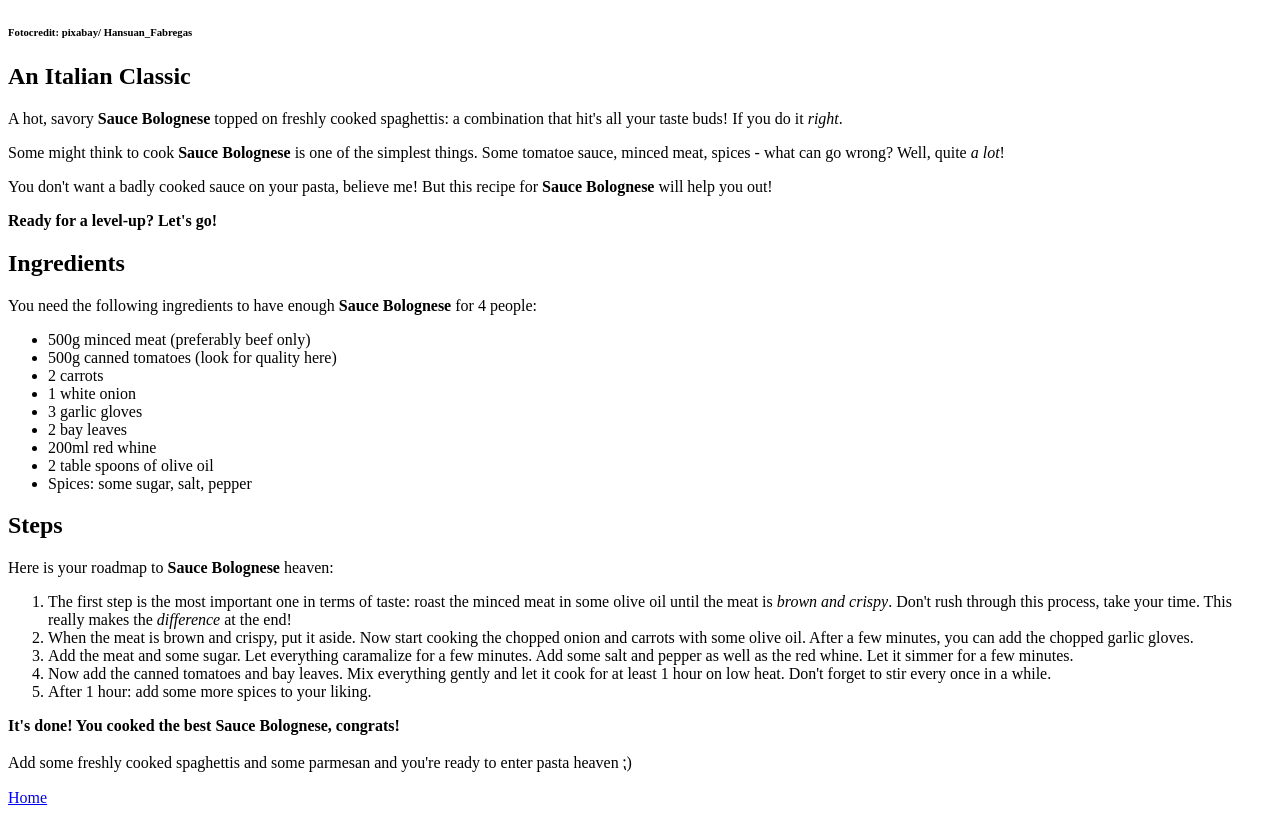
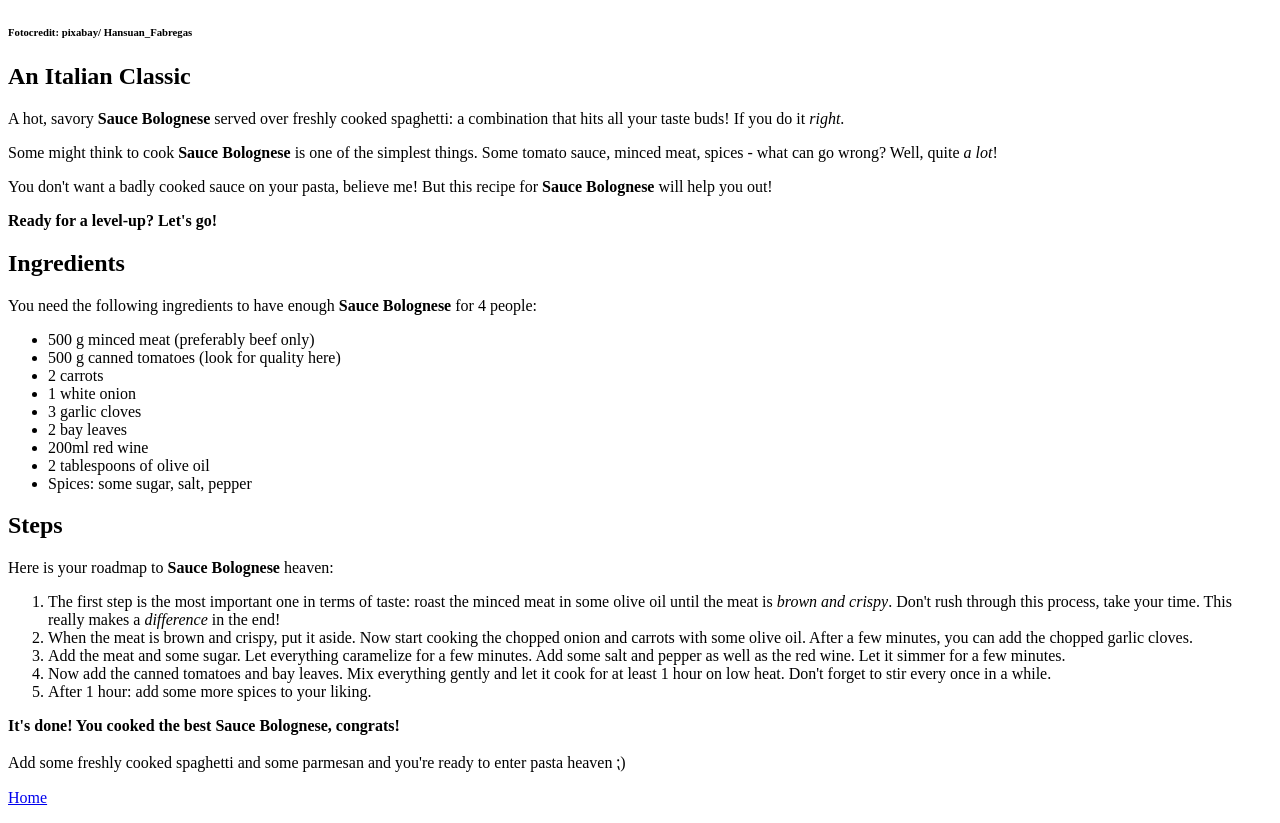
Before and after one commit to mischuli/odin-recipes, a plain HTML site: page recipes/bolognese.html in a window 1280 px wide. Shown: the part 483-1306 px from the top of the page. Drawn offline with Linux system fonts and the light colour scheme.

Commit message:
Improve writting bolognese.html

```diff
--- a/recipes/bolognese.html
+++ b/recipes/bolognese.html
@@ -10,34 +10,34 @@
         <img src="../img/bolognese_pixabay.jpg" height="400" alt="Ein Teller Spaghetti mit frischer Bolognese-Sauce und Parmesan">
         <p><h6>Fotocredit: pixabay&sol; Hansuan_Fabregas</h6></p>
         <p><h2>An Italian Classic</h2></p>
-        <p>A hot, savory <strong>Sauce Bolognese</strong> topped on freshly cooked spaghettis: a combination that hit's all your taste buds! If you do it <em>right</em>.</p>
-        <p>Some might think to cook <strong>Sauce Bolognese</strong> is one of the simplest things. Some tomatoe sauce, minced meat, spices - what can go wrong? Well, quite <em>a lot</em>! </p>
+        <p>A hot, savory <strong>Sauce Bolognese</strong> served over freshly cooked spaghetti: a combination that hits all your taste buds! If you do it <em>right</em>.</p>
+        <p>Some might think to cook <strong>Sauce Bolognese</strong> is one of the simplest things. Some tomato sauce, minced meat, spices - what can go wrong? Well, quite <em>a lot</em>! </p>
         <p>You don't want a badly cooked sauce on your pasta, believe me! But this recipe for <strong>Sauce Bolognese</strong> will help you out!</p>
         <p><strong>Ready for a level-up? Let's go!</strong></p>
         <p><h2>Ingredients</h2></p>
         <p>You need the following ingredients to have enough <strong>Sauce Bolognese</strong> for 4 people:</p>
         <ul>
-            <li>500g minced meat &lpar;preferably beef only&rpar; </li>
-            <li>500g canned tomatoes &lpar;look for quality here&rpar; </li>
+            <li>500 g minced meat &lpar;preferably beef only&rpar; </li>
+            <li>500 g canned tomatoes &lpar;look for quality here&rpar; </li>
             <li>2 carrots</li>
             <li>1 white onion</li>
-            <li>3 garlic gloves</li>
+            <li>3 garlic cloves</li>
             <li>2 bay leaves</li>
-            <li>200ml red whine</li>
-            <li>2 table spoons of olive oil</li>
+            <li>200ml red wine</li>
+            <li>2 tablespoons of olive oil</li>
             <li>Spices: some sugar, salt, pepper</li>
             </ul>
         <p><h2>Steps</h2></p>
         <p>Here is your roadmap to <strong>Sauce Bolognese</strong> heaven:</p>
         <ol>
-            <li>The first step is the most important one in terms of taste: roast the minced meat in some olive oil until the meat is <em>brown and crispy</em>. Don't rush through this process, take your time. This really makes the <em>difference</em> at the end!</li>
-            <li>When the meat is brown and crispy, put it aside. Now start cooking the chopped onion and carrots with some olive oil. After a few minutes, you can add the chopped garlic gloves.</li>
-            <li>Add the meat and some sugar. Let everything caramalize for a few minutes. Add some salt and pepper as well as the red whine. Let it simmer for a few minutes.</li>
+            <li>The first step is the most important one in terms of taste: roast the minced meat in some olive oil until the meat is <em>brown and crispy</em>. Don't rush through this process, take your time. This really makes a <em>difference</em> in the end!</li>
+            <li>When the meat is brown and crispy, put it aside. Now start cooking the chopped onion and carrots with some olive oil. After a few minutes, you can add the chopped garlic cloves.</li>
+            <li>Add the meat and some sugar. Let everything caramelize for a few minutes. Add some salt and pepper as well as the red wine. Let it simmer for a few minutes.</li>
             <li>Now add the canned tomatoes and bay leaves. Mix everything gently and let it cook for at least 1 hour on low heat. Don't forget to stir every once in a while.</li>
             <li>After 1 hour: add some more spices to your liking.</li>
         </ol>
         <p><strong>It's done! You cooked the best Sauce Bolognese, congrats!</strong></p>
-        <p> Add some freshly cooked spaghettis and some parmesan and you're ready to enter pasta heaven &bsemi;&rpar; </p>
+        <p> Add some freshly cooked spaghetti and some parmesan and you're ready to enter pasta heaven &bsemi;&rpar; </p>
         <p><a href="../index.html">Home</a></p>
     </body>
 </html>
```
